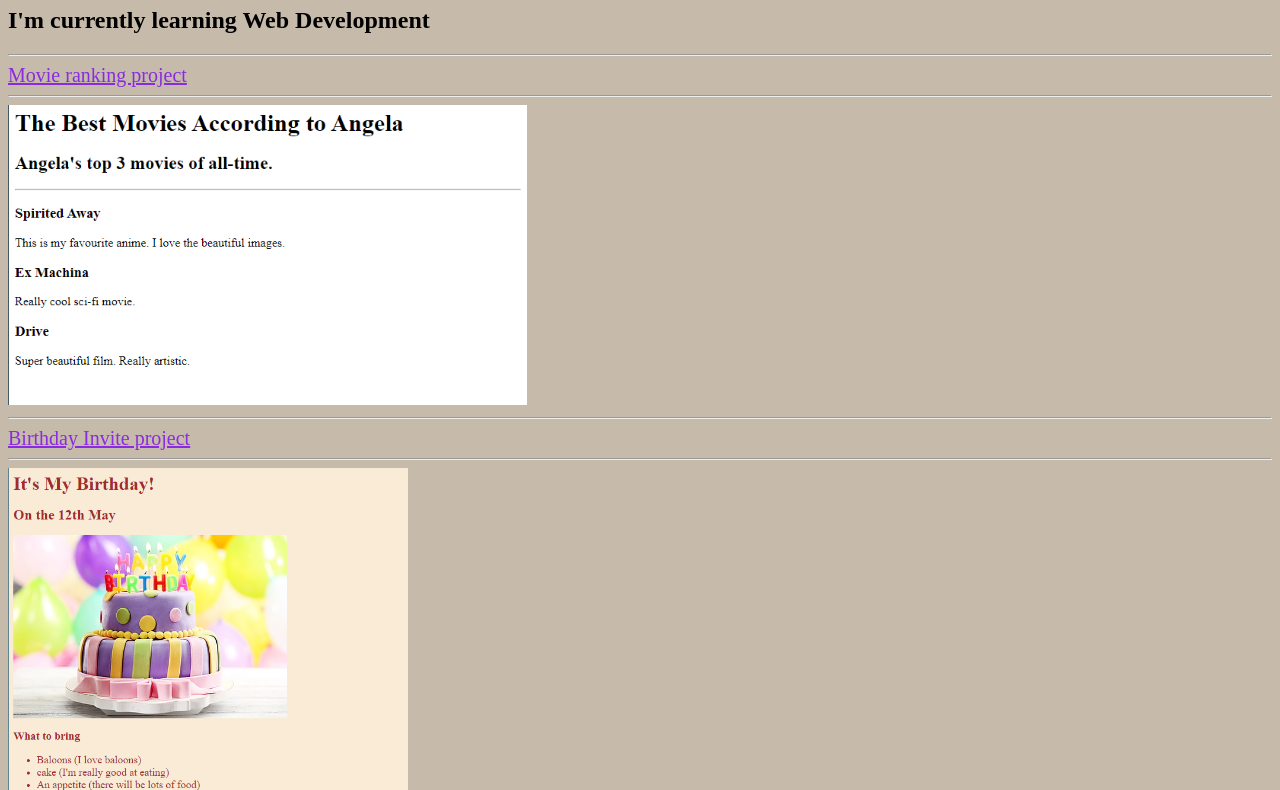
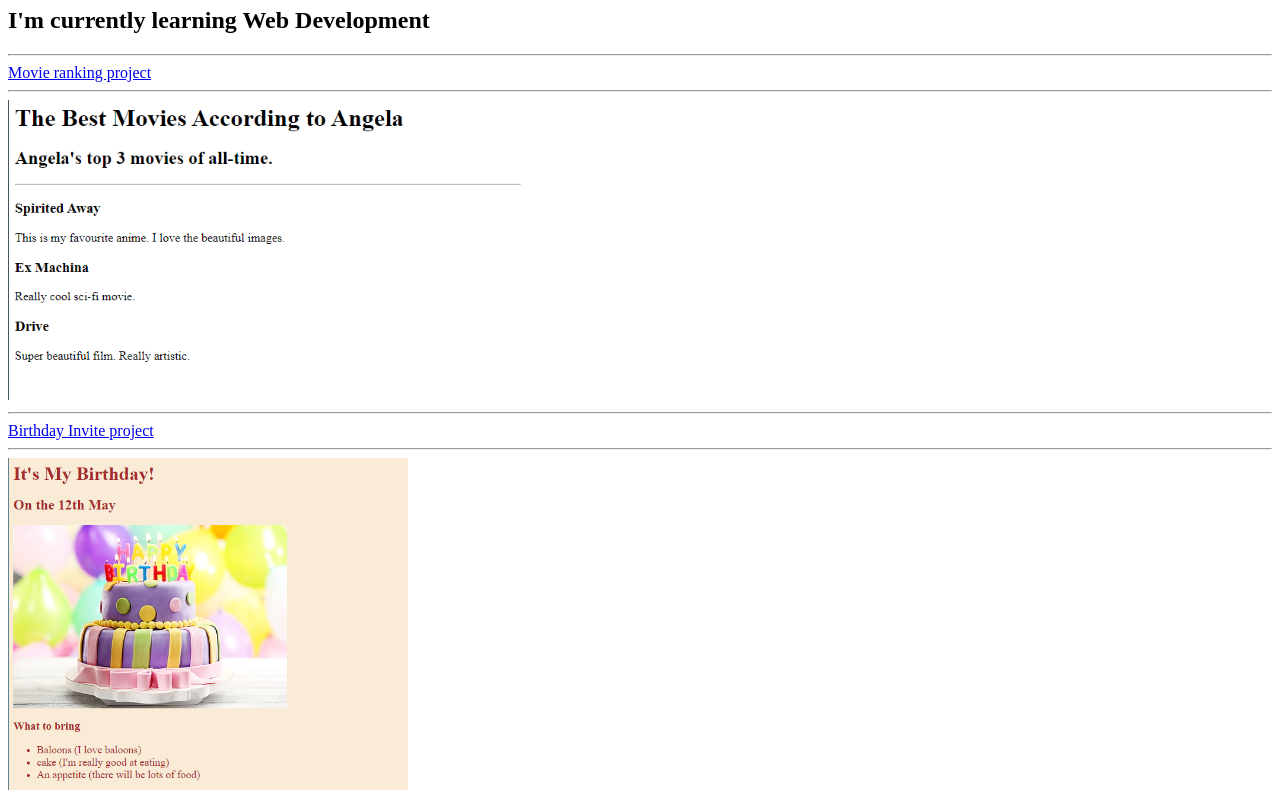
Before and after one commit to Adel-Samm/HTML-Portfolio, a plain HTML site: page index.html in a window 1280 px wide. Shown: the part 73-863 px from the top of the page. Drawn offline with Linux system fonts and the light colour scheme.

Commit message:
Update index.html

```diff
--- a/index.html
+++ b/index.html
@@ -5,15 +5,6 @@
     <meta charset="UTF-8" />
     <meta name="viewport" content="width=device-width, initial-scale=1.0" />
     <title>ADELEYE SAMUEL PORTFOLIO</title>
-    <style>
-      body {
-        background-color: rgba(189, 175, 157, 0.856);
-      }
-      a {
-        color: blueviolet;
-        font-size: 20px;
-      }
-    </style>
   </head>
   <body>
     <h1>ADELEYE SAMUEL'S PORTFOLIO</h1>
```
